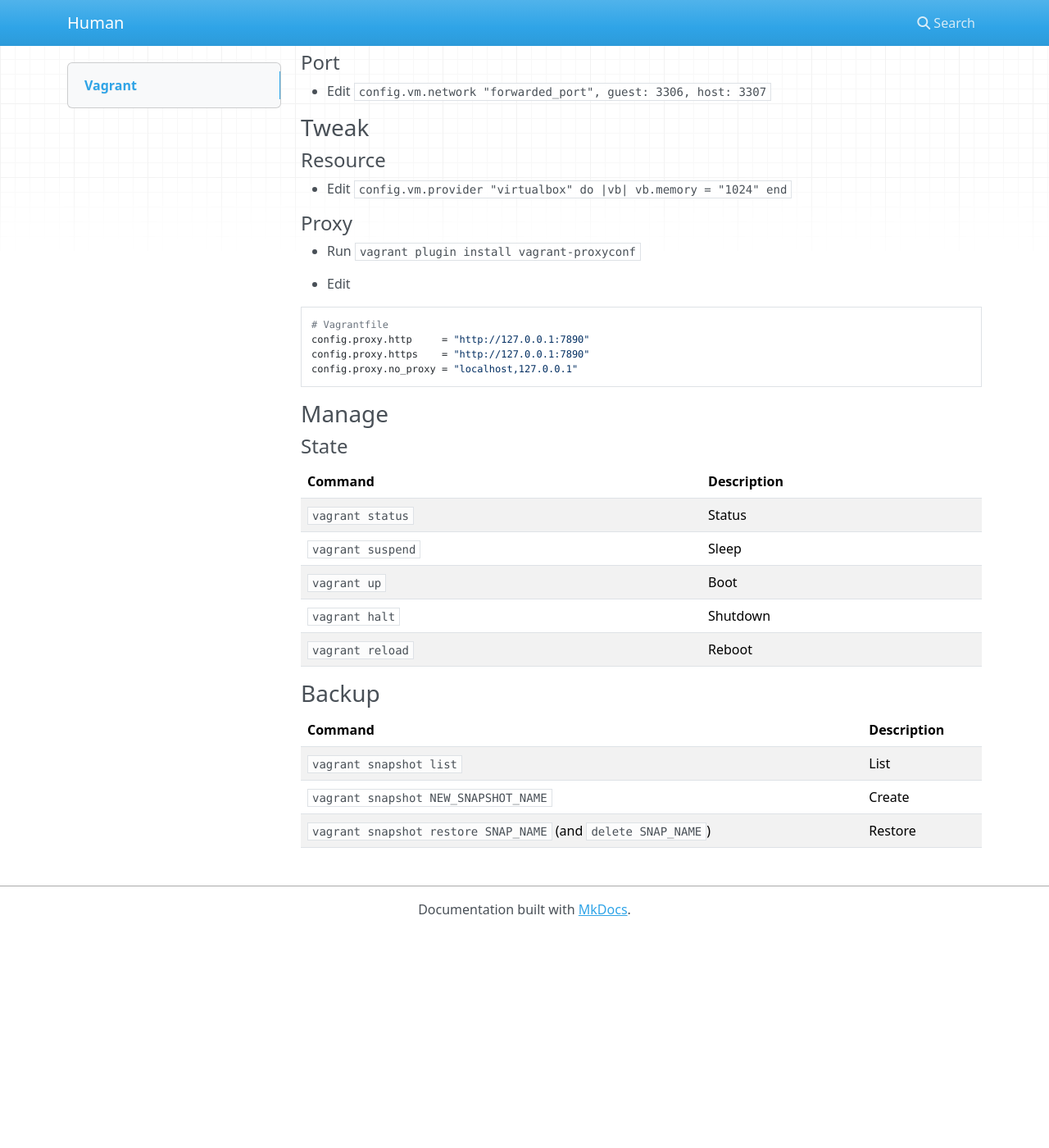
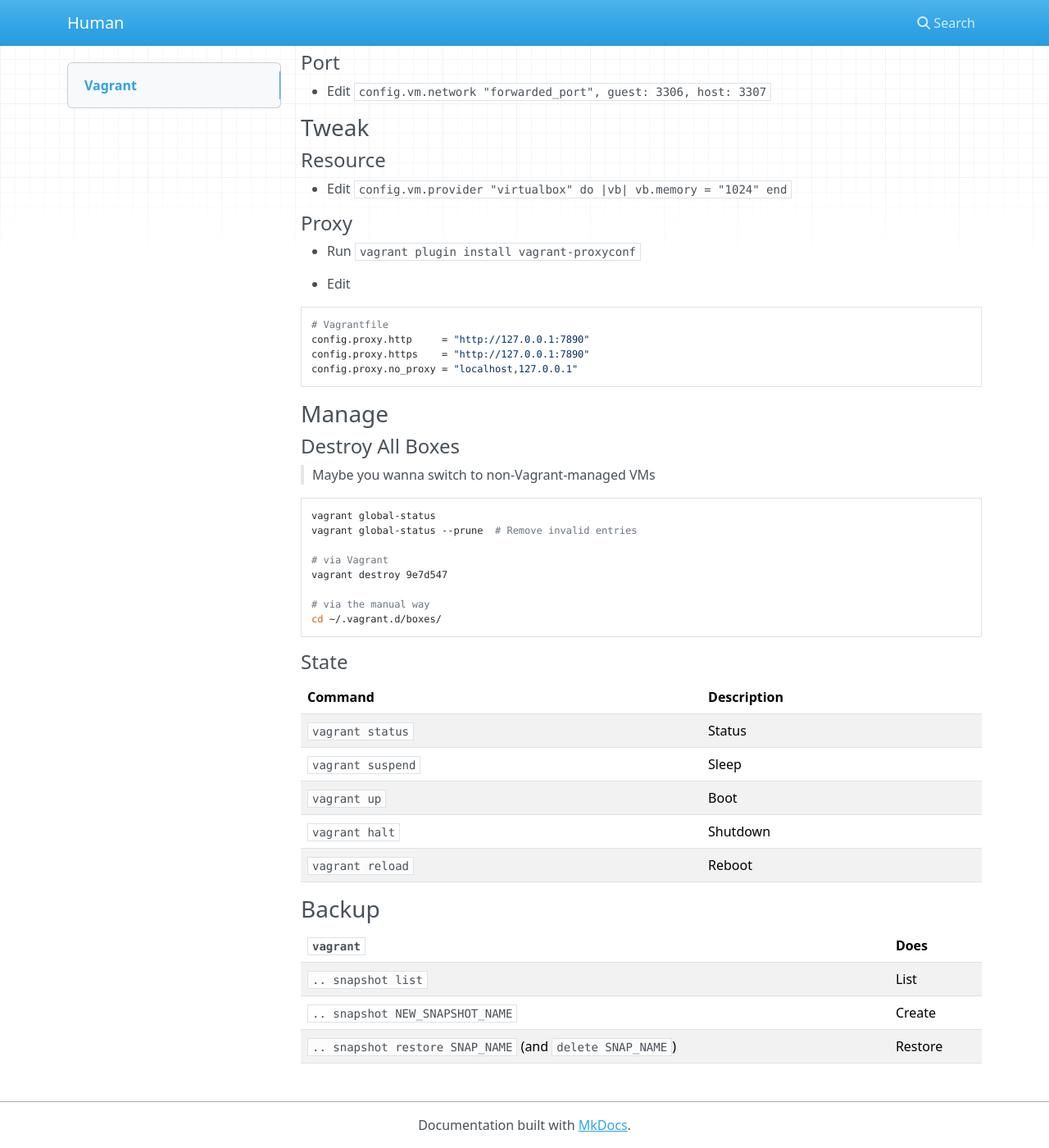
Before and after one commit to codingEzio/codingEzio.github.io, an MkDocs documentation site: the page built from docs/tips-n-tricks/tidbits-virtual-machine.md, in a window 1280 px wide and 1400 px high, scrolled down 284 px. Shown: the whole window at 82% size. Built offline with MkDocs 1.6.1, drawn with Linux system fonts in a browser that asks for light colours; nearby versions of some CDN libraries; before the commit the page ends 1421 px from its top, so only the background shows below that.

Commit message:
feat+style: Tiny updates to the Vagrant usage

````diff
--- a/docs/tips-n-tricks/tidbits-virtual-machine.md
+++ b/docs/tips-n-tricks/tidbits-virtual-machine.md
@@ -37,6 +37,21 @@ config.proxy.no_proxy = "localhost,127.0.0.1"
 
 ### Manage
 
+#### Destroy All Boxes
+
+> Maybe you wanna switch to non-Vagrant-managed VMs
+
+```sh
+vagrant global-status
+vagrant global-status --prune  # Remove invalid entries
+
+# via Vagrant
+vagrant destroy 9e7d547
+
+# via the manual way
+cd ~/.vagrant.d/boxes/
+```
+
 #### State
 
 | Command | Description |
@@ -49,8 +64,8 @@ config.proxy.no_proxy = "localhost,127.0.0.1"
 
 ### Backup
 
-| Command | Description |
+| `vagrant` | Does |
 | :----- | :-----|
-| `vagrant snapshot list` | List |
-| `vagrant snapshot NEW_SNAPSHOT_NAME` | Create |
-| `vagrant snapshot restore SNAP_NAME` (and `delete SNAP_NAME`) | Restore |
+| `.. snapshot list` | List |
+| `.. snapshot NEW_SNAPSHOT_NAME` | Create |
+| `.. snapshot restore SNAP_NAME` (and `delete SNAP_NAME`) | Restore |
````
